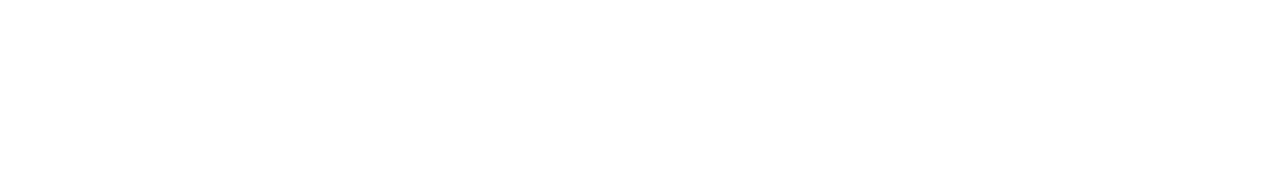
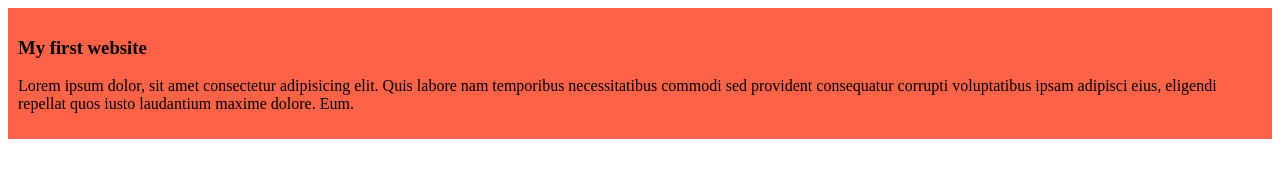
Before and after one commit to Nayem7890/my-simple-website, a plain HTML site: page index.html in a window 1280 px wide. Drawn offline with Linux system fonts and the light colour scheme.

Commit message:
added the first blog

```diff
--- /dev/null
+++ b/Styles/blog.css
@@ -0,0 +1,4 @@
+div{
+    background-color: tomato;
+    padding: 10px;
+}
--- a/index.html
+++ b/index.html
@@ -4,8 +4,12 @@
     <meta charset="UTF-8">
     <meta name="viewport" content="width=device-width, initial-scale=1.0">
     <title>My Simple Website</title>
+    <link rel="stylesheet" href="Styles/blog.css">
 </head>
 <body>
-
+    <div>
+        <h3>My first website</h3>
+        <p>Lorem ipsum dolor, sit amet consectetur adipisicing elit. Quis labore nam temporibus necessitatibus commodi sed provident consequatur corrupti voluptatibus ipsam adipisci eius, eligendi repellat quos iusto laudantium maxime dolore. Eum.</p>
+    </div>
 </body>
 </html>
```
